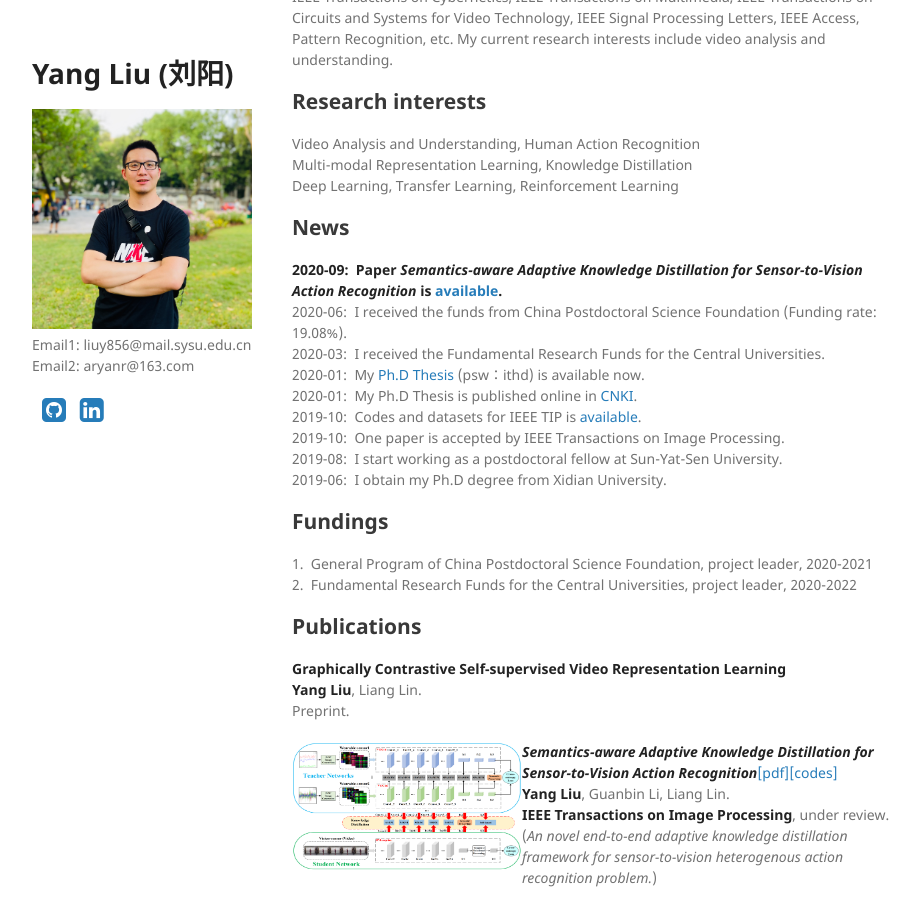
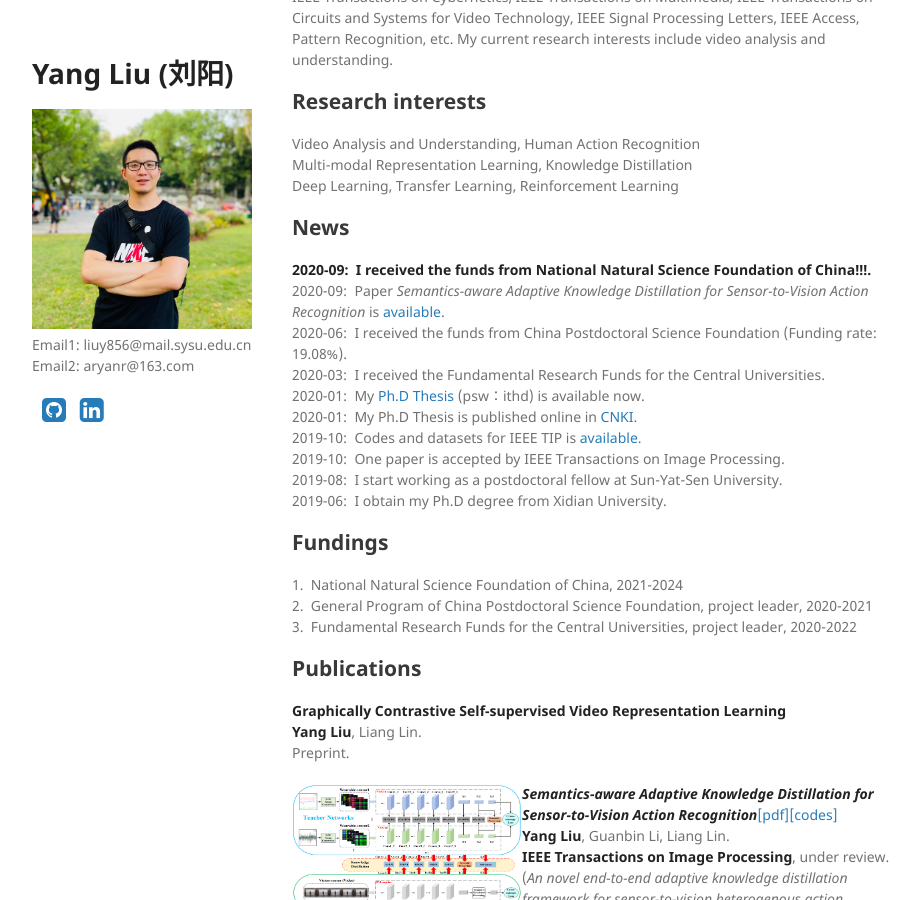
Before and after one commit to YangLiu9208/home, a Jekyll site: the page built from index.md, in a window 1280 px wide and 900 px high, scrolled down 304 px. Shown: the whole window, without its empty margins (178-1098 px from the left). Built offline with Jekyll 4.4.1, drawn with Linux system fonts in a browser that asks for light colours; a style sheet for code colours, icons or effects is not loaded.

Commit message:
Update index.md

```diff
--- a/index.md
+++ b/index.md
@@ -12,7 +12,8 @@ Multi-modal Representation Learning, Knowledge Distillation
 Deep Learning, Transfer Learning, Reinforcement Learning
 
 ## News
-**2020-09:&nbsp; Paper *Semantics-aware Adaptive Knowledge Distillation for Sensor-to-Vision Action Recognition* is [available](https://arxiv.org/abs/2009.00210).**
+**2020-09:&nbsp; I received the funds from National Natural Science Foundation of China!!!.**
+2020-09:&nbsp; Paper *Semantics-aware Adaptive Knowledge Distillation for Sensor-to-Vision Action Recognition* is [available](https://arxiv.org/abs/2009.00210).
 2020-06:&nbsp; I received the funds from China Postdoctoral Science Foundation (Funding rate: 19.08%).
 2020-03:&nbsp; I received the Fundamental Research Funds for the Central Universities.
 2020-01:&nbsp; My [Ph.D Thesis](https://pan.baidu.com/s/1-Co8GcHEa7A1rST6oe171g) (psw：ithd) is available now.
@@ -23,8 +24,9 @@ Deep Learning, Transfer Learning, Reinforcement Learning
 2019-06:&nbsp; I obtain my Ph.D degree from Xidian University.
 
 ## Fundings
-1.&nbsp; General Program of China Postdoctoral Science Foundation, project leader, 2020-2021
-2.&nbsp; Fundamental Research Funds for the Central Universities, project leader, 2020-2022
+1.&nbsp; National Natural Science Foundation of China, 2021-2024
+2.&nbsp; General Program of China Postdoctoral Science Foundation, project leader, 2020-2021
+3.&nbsp; Fundamental Research Funds for the Central Universities, project leader, 2020-2022
 
 ## Publications
 
```
